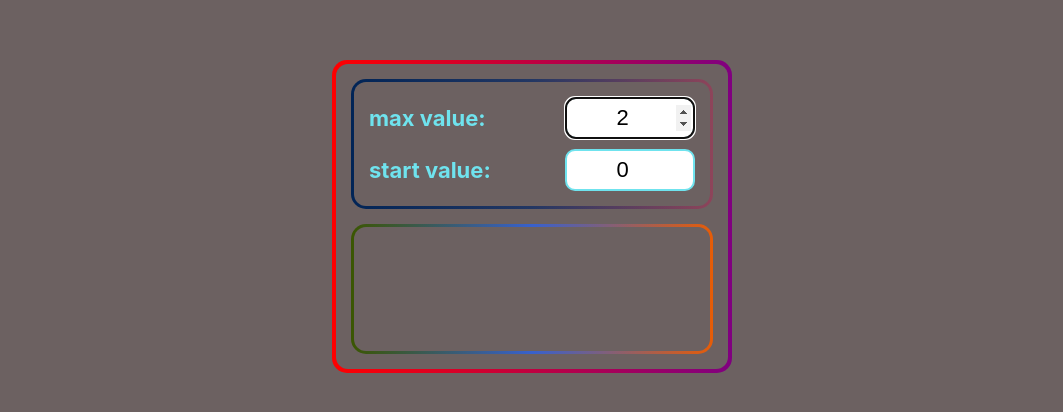
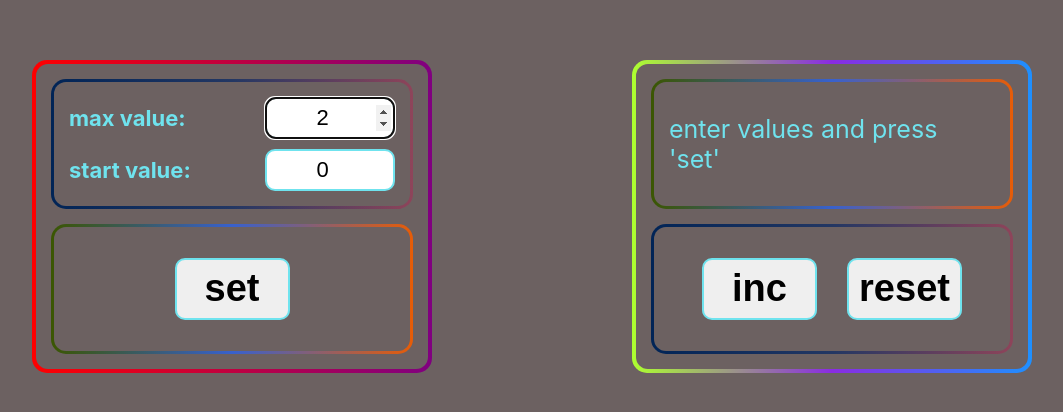
Before and after one commit to demorest49de/sprint3-week2-counter-redux, a React (Create React App) app: page / in a window 1280 px wide. Shown: the part 184-596 px from the top of the page, without its empty margins (108-1171 px from the left). Built offline with nearby package versions, Linux system fonts and the light colour scheme.

Commit message:
Changes Button.tsx Counter.tsx Incrementer.tsx Setter.tsx

```diff
--- a/src/Components/Button/Button.tsx
+++ b/src/Components/Button/Button.tsx
@@ -7,7 +7,7 @@ type ButtonType = {
     isResetButtonPressed?: (isPressed: boolean) => void
     isIncButtonPressed?: (isPressed: boolean) => void
     hasAnyInputErrors?: boolean
-    disabled: boolean
+    disabled?: boolean
 }
 
 export const Button = ({
@@ -36,7 +36,8 @@ export const Button = ({
 
     return (
         <ButtonStyled
-            disabled={hasAnyInputErrors ? hasAnyInputErrors : disabled}
+            // disabled={hasAnyInputErrors ? hasAnyInputErrors : disabled}
+            disabled={false}
             onClick={onClickHandler}
         >
             {name}
--- a/src/Components/Counter/Counter.tsx
+++ b/src/Components/Counter/Counter.tsx
@@ -91,10 +91,7 @@ export const Counter = () => {
     function changeStartValue(value: string) {
         const action = ChangeStartValueAC(value)
         dispatch(action)
-        // const hasError = +value < 0
-        // setStart({...start, hasError: hasError, inputValue: value})
-        // setBothError(+value >= +max.inputValue)
-        //
+
         // hasAnyErrorsHandler(hasError || +value >= +max.inputValue)
     }
 
@@ -119,14 +116,13 @@ export const Counter = () => {
                 // inputState={inputState}
             />
 
-            {/*<Incrementer*/}
-            {/*    params={counterParams}*/}
-            {/*    incButton={incState}*/}
-            {/*    resetButton={resetState}*/}
-            {/*    isIncButtonPressedHandler={isIncButtonPressedHandler}*/}
-            {/*    isResetButtonPressedHandler={isResetButtonPressedHandler}*/}
-            {/*    turnRed={turnRed}*/}
-            {/*/>*/}
+            <Incrementer
+                cp={counterParams}
+                // isIncButtonPressedHandler={isIncButtonPressedHandler}
+                // isResetButtonPressedHandler={isResetButtonPressedHandler}
+                // turnRed={turnRed}
+                turnRed={false}
+            />
         </div>
     );
 };
--- a/src/Components/Incrementer/Incrementer.tsx
+++ b/src/Components/Incrementer/Incrementer.tsx
@@ -8,30 +8,26 @@ import {SpanStyled} from "./SpanStyled";
 import {CounterParamsType} from "../Counter/Counter";
 
 type IncrementerType = {
-    params: CounterParamsType
-    incButton: boolean
-    resetButton: boolean
-    isResetButtonPressedHandler: (isPressed: boolean) => void
-    isIncButtonPressedHandler: (isPressed: boolean) => void
+    cp: CounterParamsType
+    // isResetButtonPressedHandler: (isPressed: boolean) => void
+    // isIncButtonPressedHandler: (isPressed: boolean) => void
     turnRed?: boolean
 }
 
 export const Incrementer = ({
-                                params,
-                                incButton,
-                                resetButton,
-                                isResetButtonPressedHandler,
-                                isIncButtonPressedHandler,
+                                cp,
+                                // isResetButtonPressedHandler,
+                                // isIncButtonPressedHandler,
                                 turnRed
                             }: IncrementerType) => {
 
-    function isResetButtonPressed(isPressed: boolean) {
-        isResetButtonPressedHandler(isPressed);
-    }
-
-    function isIncButtonPressed(isPressed: boolean) {
-        isIncButtonPressedHandler(isPressed);
-    }
+    // function isResetButtonPressed(isPressed: boolean) {
+    //     isResetButtonPressedHandler(isPressed);
+    // }
+    //
+    // function isIncButtonPressed(isPressed: boolean) {
+    //     isIncButtonPressedHandler(isPressed);
+    // }
 
 
     return (
@@ -44,13 +40,13 @@ export const Incrementer = ({
                           hasToBeMargin={true}
                 >
                     <SpanStyled
-                        isText={!params.setIsPressed}
-                        isErrorText={params.hasAnyError}
+                        isText={!cp.setIsPressed}
+                        isErrorText={cp.hasAnyError}
                         turnRed={turnRed}
                     >
-                        {params.setIsPressed ?
-                            params.startValue :
-                            params.hasAnyError ?
+                        {cp.setIsPressed ?
+                            cp.startValue :
+                            cp.hasAnyError ?
                                 'Incorrect value!' :
                                 'enter values and press \'set\''}</SpanStyled>
                 </FieldSet>
@@ -59,12 +55,12 @@ export const Incrementer = ({
                 >
                     <Button
                         name={'inc'}
-                        isIncButtonPressed={isIncButtonPressed}
-                        disabled={incButton}/>
+                        // isIncButtonPressed={isIncButtonPressed}
+                        disabled={cp.incState}/>
                     <Button
                         name={'reset'}
-                        isResetButtonPressed={isResetButtonPressed}
-                        disabled={resetButton}/>
+                        // isResetButtonPressed={isResetButtonPressed}
+                        disabled={cp.resetState}/>
                 </FieldSet>
             </GradientWrapperStyled>
         </MainBlockStyled>
--- a/src/Components/Setter/Setter.tsx
+++ b/src/Components/Setter/Setter.tsx
@@ -58,13 +58,13 @@ export const Setter = ({
                     <FieldSet gradient={secondGradient}
                               buttonFieldSet={true}
                     >
-                        {/*<Button*/}
-                        {/*    name={'set'}*/}
-                        {/*    //TODO podumat kak sdelat bez etogo metoda*/}
-                        {/*    hasAnyInputErrors={hasAnyErrors}*/}
-                        {/*    isSetButtonPressed={isSetButtonPressed}*/}
-                        {/*    disabled={setButton}*/}
-                        {/*/>*/}
+                        <Button
+                            name={'set'}
+                            //TODO podumat kak sdelat bez etogo metoda
+                            hasAnyInputErrors={false}
+                            // isSetButtonPressed={isSetButtonPressed}
+                            disabled={false}
+                        />
                     </FieldSet>
                 </GradientWrapperStyled>
             </MainBlockStyled>
```
